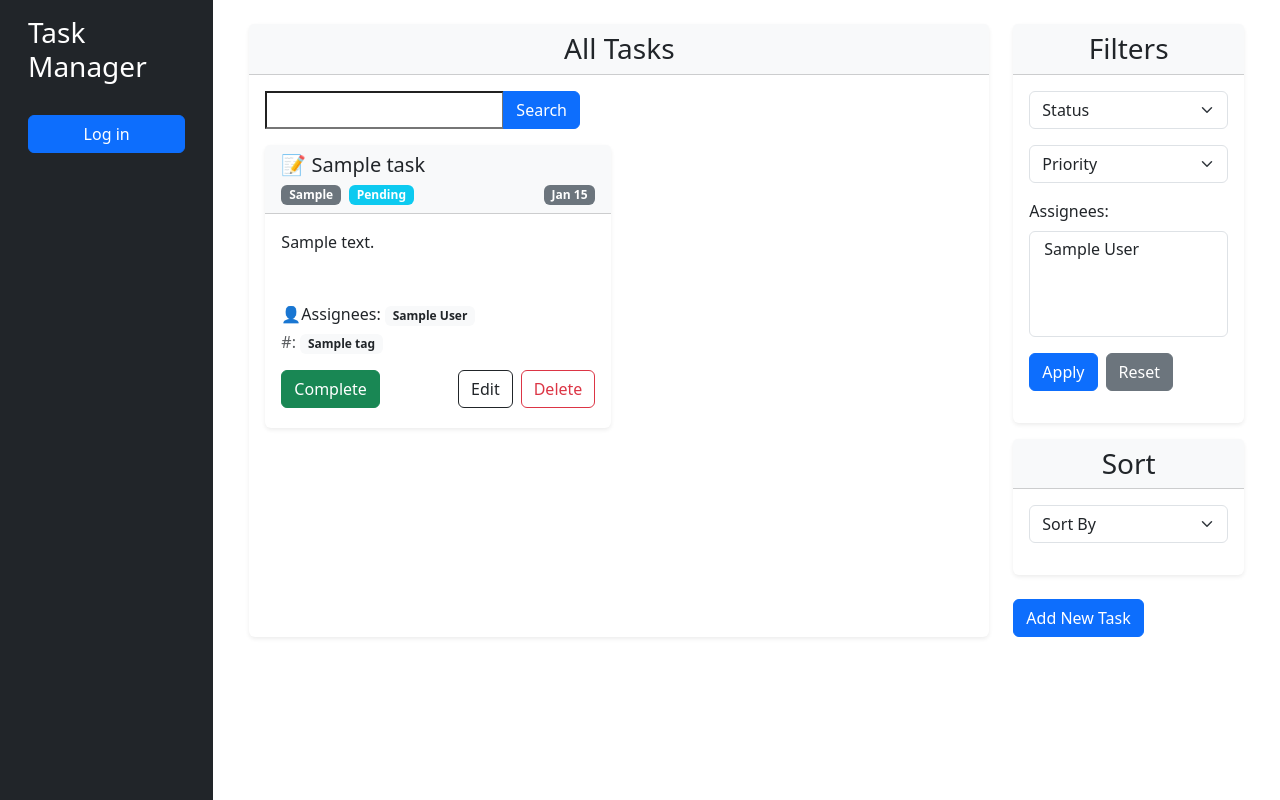
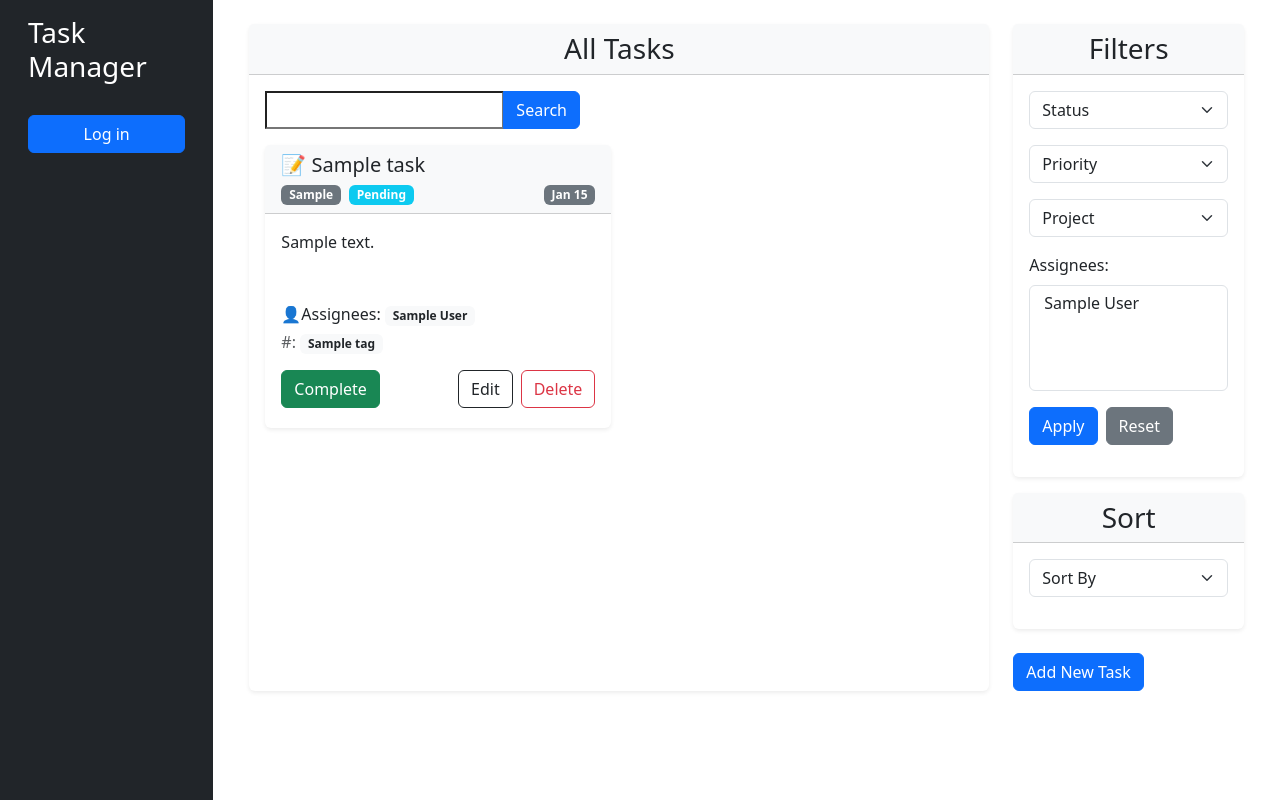
Before and after one commit to omerlenko/it-task-manager, a Django app: template templates/task_manager/task_list.html in a window 1280 px wide. Run offline with Django 5.2, Linux system fonts and the light colour scheme; tables that the repository leaves empty hold one stand-in row (values such as "Sample post"); the template is opened without the code that fills it: values that come from a table or form of the project are taken from there, most other values are stand-ins (such as "Sample title", 1, 10 or a date in 2020); form fields are guessed from the names that the template uses.

Commit message:
add project field to filters tab to filter tasks by project

```diff
--- a/templates/task_manager/task_list.html
+++ b/templates/task_manager/task_list.html
@@ -14,6 +14,7 @@
                     {{ search_form.search }}
                     <input type="hidden" name="is_completed" value="{{ selected_is_completed }}">
                     <input type="hidden" name="priority" value="{{ selected_priority }}">
+                    <input type="hidden" name="project" value="{{ selected_project }}">
                     {% for assignee in selected_assignees %}
                       <input type="hidden" name="assignees" value="{{ assignee }}">
                     {% endfor %}
@@ -127,6 +128,14 @@
                 </select>
               </div>
               <div class="mb-3">
+                <select name="project" class="form-select">
+                  <option value="">Project</option>
+                  {% for project in projects %}
+                    <option value="{{ project.id }}" {% if selected_project == project.id|stringformat:"s" %}selected{% endif %}>{{ project.name }}</option>
+                  {% endfor %}
+                </select>
+              </div>
+              <div class="mb-3">
                 <label for="assignees" class="form-label">Assignees:</label>
                 <select name="assignees" multiple class="form-select">
                   {% for user in users %}
@@ -153,6 +162,7 @@
               <input type="hidden" name="search" value="{{ search_query }}">
               <input type="hidden" name="is_completed" value="{{ selected_is_completed }}">
               <input type="hidden" name="priority" value="{{ selected_priority }}">
+              <input type="hidden" name="project" value="{{ selected_project }}">
               {% for assignee in selected_assignees %}
                 <input type="hidden" name="assignees" value="{{ assignee }}">
               {% endfor %}
```
